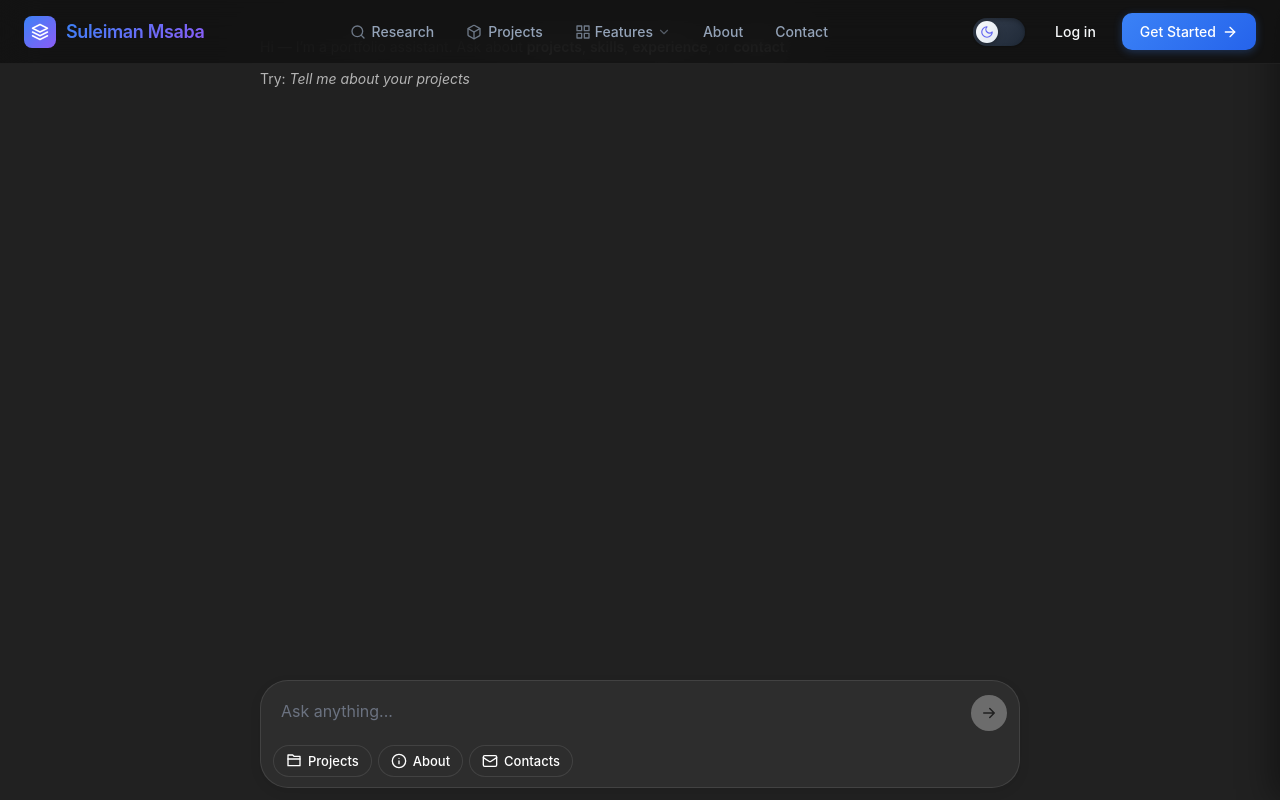
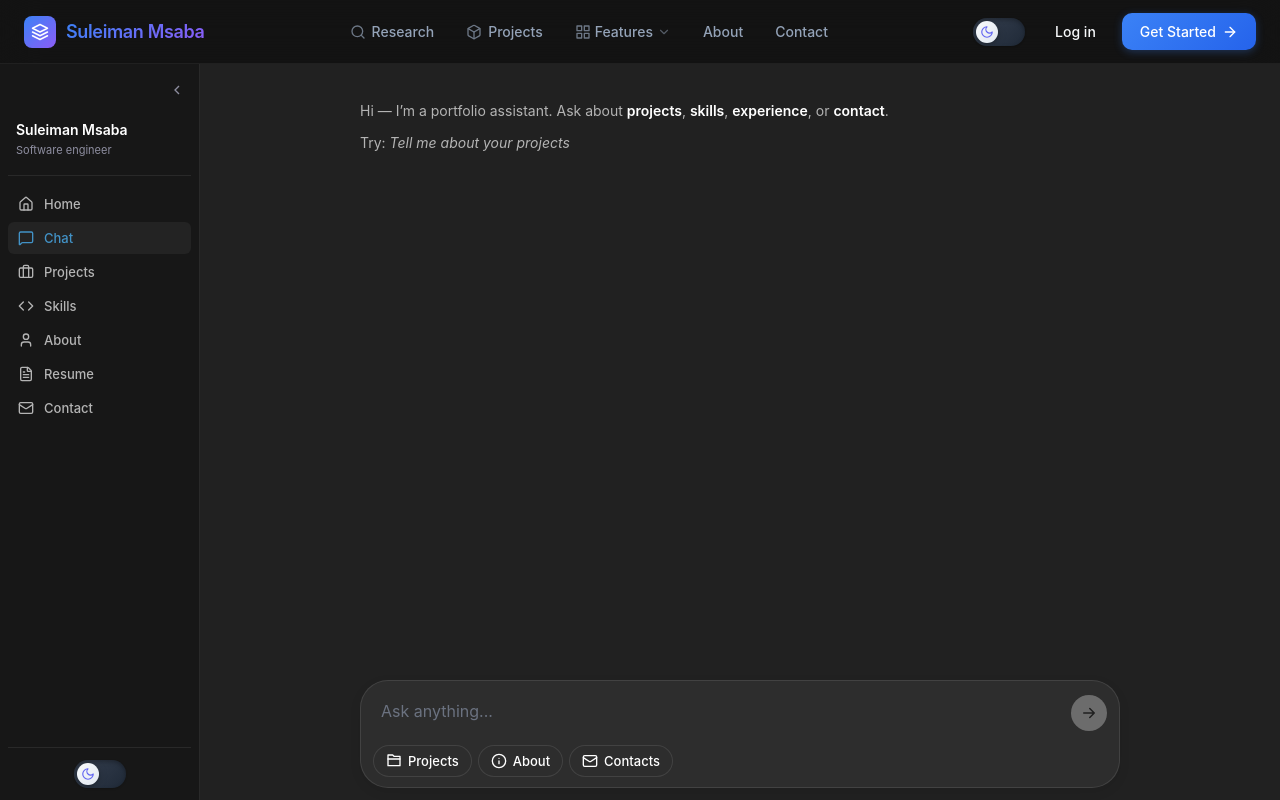
Before and after one commit to sulemsaba/pot4lio, a Vue app: page / in a window 1280 px wide. Built offline with nearby package versions, Linux system fonts and the light colour scheme.

Commit message:
ui modified

```diff
--- a/src/App.vue
+++ b/src/App.vue
@@ -1,7 +1,12 @@
 <template>
   <div
     id="app-shell"
-    :class="{ 'chat-started': chatStarted, 'sidecar-open': sidecarOpen }"
+    :class="{
+      'chat-started': chatStarted,
+      'sidecar-open': sidecarOpen,
+      'is-mobile': isMobile,
+      'sidebar-collapsed': sidebarCollapsed
+    }"
     :data-theme="theme"
     :style="appShellStyle"
   >
@@ -17,7 +22,11 @@
 
     <!-- ===================== MOBILE HEADER ===================== -->
     <header v-if="isMobile" class="mobile-header">
-      <button class="mobile-menu-btn" @click="toggleMobileSidebar" aria-label="Toggle menu">
+      <button
+        class="mobile-menu-btn"
+        @click="toggleMobileSidebar"
+        aria-label="Toggle menu"
+      >
         <svg
           width="20"
           height="20"
@@ -33,36 +42,41 @@
       </button>
 
       <div class="mobile-title">
-        <span class="logo">Portfolio</span>
+        <span class="logo">PortfolioGPT</span>
       </div>
 
-      <ThemeToggle :theme="theme" @toggle-theme="toggleTheme" class="mobile-theme-btn" />
+      <button
+        class="mobile-theme-btn"
+        @click="toggleTheme"
+        aria-label="Toggle theme"
+      >
+        <ThemeToggle :theme="theme" />
+      </button>
     </header>
 
-    <!-- ===================== MOBILE SIDEBAR ===================== -->
+    <!-- ===================== LEFT SIDEBAR ===================== -->
     <ChatSidebar
-      v-if="isMobile"
-      :is-open="mobileSidebarOpen"
-      @close="closeMobileSidebar"
+      :theme="theme"
+      :class="{ 'mobile-open': isMobile && mobileSidebarOpen }"
       @nav-select="handleNavSelect"
-      :theme="theme"
+      @toggle-theme="toggleTheme"
+      @toggle-collapse="handleSidebarCollapse"
     />
 
-    <!-- Mobile overlay -->
-    <div v-if="isMobile && mobileSidebarOpen" class="mobile-overlay" @click="closeMobileSidebar"></div>
-
     <!-- ===================== MAIN CHAT AREA ===================== -->
-    <main class="main-content" role="main">
+    <main class="main-content">
       <ChatContainer
         ref="chatContainer"
         :messages="messages"
         :is-typing="isTyping"
+        :is-centered="!chatStarted"
         @send-message="handleSendMessage"
       />
     </main>
 
-    <!-- ===================== SIDECAR PANEL ===================== -->
+    <!-- ===================== SIDE PANEL (SIDE CAR) ===================== -->
     <SidecarPanel
+      v-if="sidecarOpen"
       :is-open="sidecarOpen"
       :current-persona="currentPersona"
       @close="closeSidecar"
@@ -70,15 +84,22 @@
       @contact-sent="handleContactSent"
       @width-change="handleSidecarWidthChange"
     />
+
+    <!-- ===================== MOBILE OVERLAY ===================== -->
+    <div
+      v-if="isMobile && mobileSidebarOpen"
+      class="mobile-overlay"
+      @click="closeMobileSidebar"
+    ></div>
   </div>
 </template>
 
 <script setup>
-import { ref, computed, onMounted, onUnmounted } from 'vue'
+import { computed, onMounted, onUnmounted, ref } from 'vue'
 
+import ChatContainer from './components/ChatContainer.vue'
+import ChatSidebar from './components/ChatSidebar.vue'
 import NavigationBar from './components/NavigationBar.vue'
-import ChatSidebar from './components/ChatSidebar.vue'
-import ChatContainer from './components/ChatContainer.vue'
 import SidecarPanel from './components/SidecarPanel.vue'
 import ThemeToggle from './components/ThemeToggle.vue'
 
@@ -94,30 +115,55 @@ import portfolioData, {
 } from './data/portfolio-data.js'
 
 /**
- * Layout & UI state
+ * Layout state
  */
 const theme = ref('dark')
+const sidecarOpen = ref(false)
+const mobileSidebarOpen = ref(false)
 const currentPersona = ref('default')
 
+// Left sidebar (ChatGPT-style)
+const sidebarCollapsed = ref(false)
+const SIDEBAR_WIDTH = 200
+const SIDEBAR_COLLAPSED_WIDTH = 56
+const DESKTOP_NAVBAR_HEIGHT = 64
+
 const windowWidth = ref(typeof window !== 'undefined' ? window.innerWidth : 1024)
-const isMobile = computed(() => windowWidth.value <= 768)
+const isMobile = computed(() => windowWidth.value < 768)
 
-const mobileSidebarOpen = ref(false)
-const sidecarOpen = ref(false)
+// Sidecar sizing: keep main content aligned with sidecar width (including resize)
 const sidecarWidth = ref(0)
+const DEFAULT_SIDECAR_WIDTH = 420
+
+const appShellStyle = computed(() => {
+  const widthPx = sidecarOpen.value ? `${Math.max(0, sidecarWidth.value)}px` : '0px'
+  const sidebarPx = isMobile.value
+    ? '0px'
+    : `${sidebarCollapsed.value ? SIDEBAR_COLLAPSED_WIDTH : SIDEBAR_WIDTH}px`
+  const desktopTopOffsetPx = isMobile.value ? '0px' : `${DESKTOP_NAVBAR_HEIGHT}px`
+  return {
+    '--sidecar-width': widthPx,
+    '--sidebar-width': sidebarPx,
+    '--desktop-top-offset': desktopTopOffsetPx
+  }
+})
 
 /**
  * Chat state
  */
-const chatContainer = ref(null)
 const messages = ref([])
 const isTyping = ref(false)
-
 const chatStarted = computed(() => messages.value.length > 0)
 
-const appShellStyle = computed(() => ({
-  '--sidecar-width': sidecarOpen.value ? `${sidecarWidth.value}px` : '0px'
-}))
+const chatContainer = ref(null)
+
+function createMessage({ isUser, text }) {
+  return {
+    id: crypto?.randomUUID ? crypto.randomUUID() : `${Date.now()}-${Math.random().toString(16).slice(2)}`,
+    isUser,
+    text
+  }
+}
 
 /**
  * Theme
@@ -133,7 +179,7 @@ function toggleTheme() {
 }
 
 /**
- * Navigation / Sidebars
+ * Mobile sidebar
  */
 function toggleMobileSidebar() {
   mobileSidebarOpen.value = !mobileSidebarOpen.value
@@ -143,31 +189,72 @@ function closeMobileSidebar() {
   mobileSidebarOpen.value = false
 }
 
-function handleNavSelect(key) {
-  // Keep this extensible: you can map nav items to actions later.
-  closeMobileSidebar()
-
-  if (key === 'projects' || key === 'skills' || key === 'timeline' || key === 'contact' || key === 'cv') {
-    sidecarOpen.value = true
-  }
+function handleSidebarCollapse(collapsed) {
+  sidebarCollapsed.value = Boolean(collapsed)
 }
 
+function handleNavSelect(item) {
+  // Supports multiple shapes:
+  // - ChatSidebar emits: { id, section }
+  // - Legacy objects: { label, query, persona }
+  // - Strings (label)
+
+  const id = item && typeof item === 'object' ? item.id : null
+  const label = typeof item === 'string' ? item : item?.label
+  const query = typeof item === 'string' ? null : item?.query
+
+  if (item?.persona) currentPersona.value = item.persona
+
+  if (isMobile.value) closeMobileSidebar()
+
+  // ChatSidebar path
+  if (id) {
+    const mappedById = {
+      projects: 'Tell me about your projects',
+      skills: 'What technologies do you use?',
+      about: 'Tell me about yourself',
+      contact: 'How can I contact you?',
+      resume: 'Where can I download your CV?'
+    }
+    const text = mappedById[id]
+    if (text) handleSendMessage({ text })
+    return
+  }
+
+  // Legacy path
+  if (query) {
+    handleSendMessage({ text: query })
+    return
+  }
+
+  if (!label) return
+
+  const mapped = {
+    Projects: 'Tell me about your projects',
+    Skills: 'What technologies do you use?',
+    Experience: 'Tell me about your experience',
+    About: 'Tell me about yourself',
+    Contact: 'How can I contact you?',
+    CV: 'Where can I download your CV?'
+  }
+
+  handleSendMessage({ text: mapped[label] || `Tell me about ${label}` })
+}
+
+/**
+ * Sidecar
+ */
 function handleResearchClick() {
-  // “Research” in your navbar can map to an “About/Skills/Projects” help response.
-  messages.value.push(
-    createMessage({
-      isUser: false,
-      text: buildHelpResponse()
-    })
-  )
+  // In this UI, “Research” functions as a context panel toggle.
+  toggleSidecar()
 }
 
 function toggleSidecar() {
   sidecarOpen.value = !sidecarOpen.value
+
   if (sidecarOpen.value) {
-    // Default width (or last saved by SidecarPanel)
-    const savedWidth = Number(localStorage.getItem('sidecar-width'))
-    sidecarWidth.value = Number.isFinite(savedWidth) && savedWidth > 0 ? savedWidth : 420
+    const savedWidth = parseInt(localStorage.getItem('sidecar-width') || '', 10)
+    sidecarWidth.value = Number.isFinite(savedWidth) ? savedWidth : DEFAULT_SIDECAR_WIDTH
   } else {
     sidecarWidth.value = 0
   }
@@ -179,152 +266,153 @@ function closeSidecar() {
 }
 
 function handleSidecarWidthChange(newWidth) {
-  if (typeof newWidth === 'number' && Number.isFinite(newWidth)) {
-    sidecarWidth.value = newWidth
-  }
+  const width = Number(newWidth)
+  if (!Number.isFinite(width)) return
+  sidecarWidth.value = Math.max(0, Math.min(800, width))
 }
 
-/**
- * Chat message helpers
- */
-function createMessage({ isUser, text }) {
-  return {
-    id: `${Date.now()}-${Math.random().toString(16).slice(2)}`,
-    isUser: !!isUser,
-    text: String(text || '')
-  }
+function handleProjectView(project) {
+  if (!project?.name) return
+  const text = formatProjectDetails(project)
+  messages.value.push(createMessage({ isUser: false, text }))
+}
+
+function handleContactSent(payload) {
+  const name = payload?.name ? `, ${payload.name}` : ''
+  messages.value.push(
+    createMessage({
+      isUser: false,
+      text: `Thanks${name}. Your message has been received. If you prefer email, reach me at **${contactInfo.email}**.`
+    })
+  )
 }
 
 /**
  * Chat send
  */
 async function handleSendMessage(payload) {
-  const userText = (payload?.text || '').trim()
-  if (!userText) return
+  const text = (payload?.text || '').trim()
+  if (!text) return
 
-  messages.value.push(createMessage({ isUser: true, text: userText }))
-
+  messages.value.push(createMessage({ isUser: true, text }))
   isTyping.value = true
 
   try {
-    const response = await generateResponse(userText)
+    const response = await generateResponse(text)
     messages.value.push(createMessage({ isUser: false, text: response }))
+  } catch (err) {
+    console.error(err)
+    messages.value.push(
+      createMessage({
+        isUser: false,
+        text: "Sorry — something went wrong while generating a response. Please try again."
+      })
+    )
   } finally {
     isTyping.value = false
-    // ChatContainer already scrolls internally; this is a safe no-op if not exposed.
-    chatContainer.value?.scrollToBottom?.()
   }
 }
 
 /**
- * Events from SidecarPanel
+ * Portfolio-aware response generator
  */
-function handleProjectView(project) {
-  // Optional: when user clicks a project in SidecarPanel, mirror to chat
-  if (!project?.name) return
-  messages.value.push(
-    createMessage({
-      isUser: false,
-      text: formatSingleProject(project)
-    })
-  )
-}
+async function generateResponse(query) {
+  const q = String(query || '').toLowerCase()
 
-function handleContactSent(contactPayload) {
-  // Optional: reflect contact submission to chat (useful for demo)
-  messages.value.push(
-    createMessage({
-      isUser: false,
-      text: 'Thanks — your message has been captured. I will respond as soon as possible.'
-    })
+  if (q.includes('project') || q.includes('portfolio') || q.includes('work')) return formatProjectsSummary(projects)
+  if (q.includes('skill') || q.includes('technology') || q.includes('stack') || q.includes('tech')) return formatSkillsSummary(skills)
+  if (q.includes('experience') || q.includes('timeline') || q.includes('career') || q.includes('work history')) return formatTimelineSummary(timeline)
+  if (q.includes('about') || q.includes('who are you') || q.includes('yourself') || q.includes('bio')) return formatBio(bio)
+  if (q.includes('cert') || q.includes('achievement') || q.includes('award')) return formatAchievements(achievements)
+  if (q.includes('cv') || q.includes('resume')) return `You can download my CV here: **${cvLink}**.`
+  if (q.includes('contact') || q.includes('email') || q.includes('phone') || q.includes('reach')) return formatContact(contactInfo)
+  if (q.includes('faq') || q.includes('freelance') || q.includes('available') || q.includes('process')) return formatFAQ(faq)
+
+  return (
+    "I can help you with:\n\n" +
+    "• **Projects** — portfolio work and case studies\n" +
+    "• **Skills** — technologies and proficiency\n" +
+    "• **Experience** — timeline and highlights\n" +
+    "• **About** — background and focus\n" +
+    "• **Contact** — how to reach me\n\n" +
+    "Try: *Tell me about your projects* or *What technologies do you use?*"
   )
 }
 
 /**
- * Chat “AI” response generator (uses your portfolio-data.js shape)
+ * Formatting helpers (Markdown)
  */
-async function generateResponse(query) {
-  const q = query.toLowerCase()
+function formatProjectsSummary(list) {
+  if (!Array.isArray(list) || list.length === 0) return 'Projects are not available yet.'
 
-  // Quick intent routing
-  if (q.includes('project')) return formatProjects(projects)
-  if (q.includes('skill') || q.includes('technology') || q.includes('stack') || q.includes('tech')) return formatSkills(skills)
-  if (q.includes('experience') || q.includes('timeline') || q.includes('work') || q.includes('career')) return formatTimeline(timeline)
-  if (q.includes('contact') || q.includes('email') || q.includes('phone') || q.includes('reach')) return formatContact(contactInfo)
-  if (q.includes('about') || q.includes('bio') || q.includes('who are you') || q.includes('who are u')) return formatBio(bio)
-  if (q.includes('cv') || q.includes('resume')) return `You can download my CV here: ${cvLink}`
-  if (q.includes('cert') || q.includes('achievement')) return formatAchievements(achievements)
-  if (q.includes('faq')) return formatFAQ(faq)
-  if (q.includes('help')) return buildHelpResponse()
+  const lines = list.map((p, idx) => {
+    const stack = Array.isArray(p.techStack) ? p.techStack.join(', ') : '—'
+    const status = p.status ? p.status.toUpperCase() : '—'
+    const year = p.year ? `${p.year}` : ''
 
-  // Default: helpful overview
-  return buildHelpResponse()
+    return (
+      `${idx + 1}. **${p.name}** ${year ? `(${year})` : ''}\n` +
+      `   - Status: **${status}**\n` +
+      `   - Stack: ${stack}\n` +
+      `   - ${p.description || ''}`
+    )
+  })
+
+  return `Here are a few of my key projects:\n\n${lines.join('\n\n')}\n\nIf you want, tell me which project to open and I will summarize the features and technical decisions.`
 }
 
-function buildHelpResponse() {
+function formatProjectDetails(p) {
+  const stack = Array.isArray(p.techStack) ? p.techStack.join(', ') : '—'
+  const features = Array.isArray(p.features) ? p.features.map(f => `- ${f}`).join('\n') : ''
+  const link = p.link && p.link !== '#' ? `\n\nLink: ${p.link}` : ''
+
   return (
-    "Here’s what I can share:\n\n" +
-    "• **Projects** — what I built and the tech stack\n" +
-    "• **Skills** — technologies and proficiency\n" +
-    "• **Experience** — timeline of roles and highlights\n" +
-    "• **Contact** — email, location, availability\n" +
-    "• **CV** — download link\n\n" +
-    "Try: *Tell me about your projects* or *What technologies do you use?*"
+    `**${p.name}**\n\n` +
+    `${p.description || ''}\n\n` +
+    `**Tech stack:** ${stack}\n` +
+    (features ? `\n**Key features:**\n${features}` : '') +
+    link
   )
 }
 
-function formatProjects(list) {
-  if (!Array.isArray(list) || list.length === 0) return 'No projects are listed yet.'
+function formatSkillsSummary(categories) {
+  if (!Array.isArray(categories) || categories.length === 0) return 'Skills are not available yet.'
 
-  const lines = list.map((p) => {
-    const stack = Array.isArray(p.techStack) ? p.techStack.join(', ') : ''
-    const feats = Array.isArray(p.features) && p.features.length
-      ? `\n  - Key features: ${p.features.slice(0, 4).join('; ')}${p.features.length > 4 ? '; …' : ''}`
-      : ''
-    const meta = [p.year ? `(${p.year})` : null, p.status ? `— ${p.status}` : null].filter(Boolean).join(' ')
-    return `- **${p.name}** ${meta}\n  - ${p.description}\n  - Tech: ${stack}${feats}`
+  const lines = categories
+    .map(cat => {
+      const items = Array.isArray(cat.items) ? cat.items : []
+      const skillsLine = items.map(i => `${i.name} (${i.level})`).join(', ')
+      return `**${cat.category}:** ${skillsLine || '—'}`
+    })
+    .filter(Boolean)
+
+  return `Here is my skills overview:\n\n${lines.join('\n')}\n\nIf you are hiring for a specific role, share the job description and I will map my skills to it.`
+}
+
+function formatTimelineSummary(items) {
+  if (!Array.isArray(items) || items.length === 0) return 'Experience information is not available yet.'
+
+  const lines = items.map((e) => {
+    const year = e.year ? `**${e.year}**` : ''
+    const role = e.role ? ` — ${e.role}` : ''
+    const company = e.company ? ` @ ${e.company}` : ''
+    const duration = e.duration ? ` (${e.duration})` : ''
+    const highlights = Array.isArray(e.highlights) ? e.highlights.map(h => `   - ${h}`).join('\n') : ''
+
+    return (
+      `${year}${role}${company}${duration}\n` +
+      `${e.description || ''}` +
+      (highlights ? `\n${highlights}` : '')
+    )
   })
 
-  return `Here are my projects:\n\n${lines.join('\n')}\n\nIf you want, say: *Tell me more about project-2* (or the project name).`
-}
-
-function formatSingleProject(p) {
-  const stack = Array.isArray(p.techStack) ? p.techStack.join(', ') : ''
-  const feats = Array.isArray(p.features) ? p.features.map((f) => `- ${f}`).join('\n') : ''
-  const link = p.link && p.link !== '#' ? `\n\nLink: ${p.link}` : ''
-  return `**${p.name}**\n\n${p.description}\n\nTech stack: ${stack}\n\nFeatures:\n${feats}${link}`
-}
-
-function formatSkills(list) {
-  if (!Array.isArray(list) || list.length === 0) return 'Skills are not listed yet.'
-
-  const lines = list.map((group) => {
-    const items = Array.isArray(group.items) ? group.items : []
-    const skillsLine = items.map((s) => `${s.name}${s.level ? ` (${s.level})` : ''}`).join(', ')
-    return `- **${group.category}**: ${skillsLine}`
-  })
-
-  return `Here is my current skill set:\n\n${lines.join('\n')}`
-}
-
-function formatTimeline(list) {
-  if (!Array.isArray(list) || list.length === 0) return 'Timeline entries are not listed yet.'
-
-  const lines = list.map((e) => {
-    const highlights = Array.isArray(e.highlights) && e.highlights.length
-      ? `\n  - Highlights: ${e.highlights.slice(0, 3).join('; ')}`
-      : ''
-    return `- **${e.year}** — ${e.role} @ ${e.company} (${e.duration})\n  - ${e.description}${highlights}`
-  })
-
-  return `Here is my professional timeline:\n\n${lines.join('\n')}`
+  return `Here is my timeline:\n\n${lines.join('\n\n')}`
 }
 
 function formatBio(b) {
   if (!b) return 'Bio is not available yet.'
-  const short = b.short ? `${b.short}\n\n` : ''
-  const tagline = b.tagline ? `\n\nTagline: *${b.tagline}*` : ''
-  return `${short}${b.long || ''}${tagline}`.trim()
+  const tagline = b.tagline ? `\n\n_${b.tagline}_` : ''
+  return `${b.long || b.short || ''}${tagline}`
 }
 
 function formatAchievements(list) {
@@ -372,10 +460,19 @@ function handleWindowResize() {
 onMounted(() => {
   loadTheme()
 
-  // Set sidecar width baseline
+  if (typeof window !== 'undefined') {
+    handleWindowResize()
+  }
+
+  try {
+    const savedCollapsed = localStorage.getItem('sidebar-collapsed')
+    if (savedCollapsed !== null) sidebarCollapsed.value = JSON.parse(savedCollapsed)
+  } catch {
+    // Ignore malformed localStorage
+  }
+
   sidecarWidth.value = 0
 
-  // Greeting message
   messages.value.push(
     createMessage({
       isUser: false,
@@ -401,11 +498,22 @@ onUnmounted(() => {
   color: var(--text-primary);
 }
 
-/* Desktop layout: main content shifts when sidecar opens */
 .main-content {
   flex: 1;
   min-height: 0;
-  transition: margin-right 0.3s ease;
+  transition: margin-right 0.3s ease, margin-left 0.2s ease, padding-top 0.2s ease;
+}
+
+/* Desktop: reserve space for the fixed left sidebar and top navbar */
+#app-shell:not(.is-mobile) .main-content {
+  margin-left: var(--sidebar-width, 200px);
+  padding-top: var(--desktop-top-offset, 64px);
+}
+
+/* Desktop: push the sidebar below the fixed navbar */
+#app-shell:not(.is-mobile) :deep(.chat-sidebar) {
+  top: var(--desktop-top-offset, 64px) !important;
+  height: calc(100vh - var(--desktop-top-offset, 64px)) !important;
 }
 
 #app-shell.sidecar-open .main-content {
```
